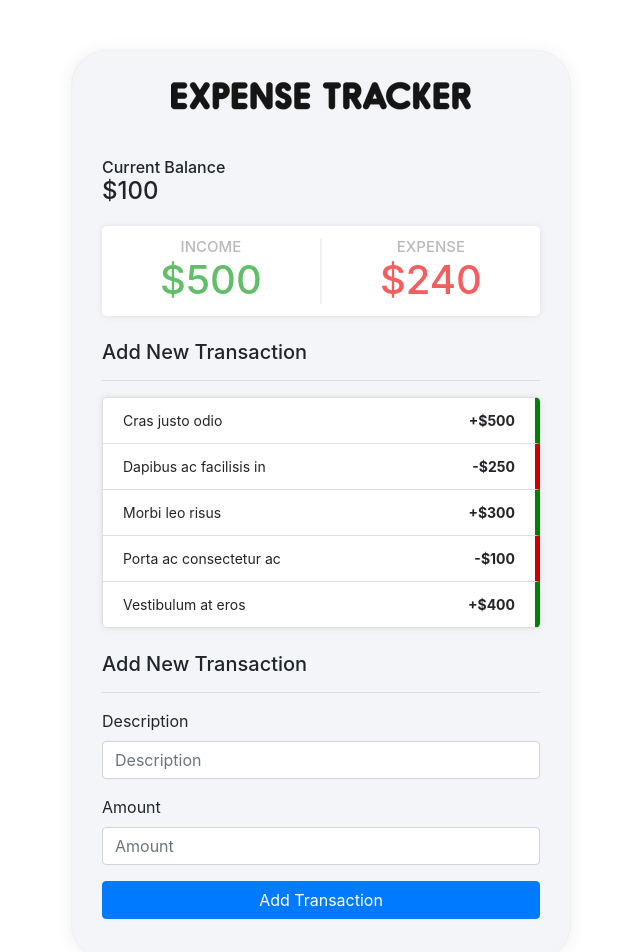
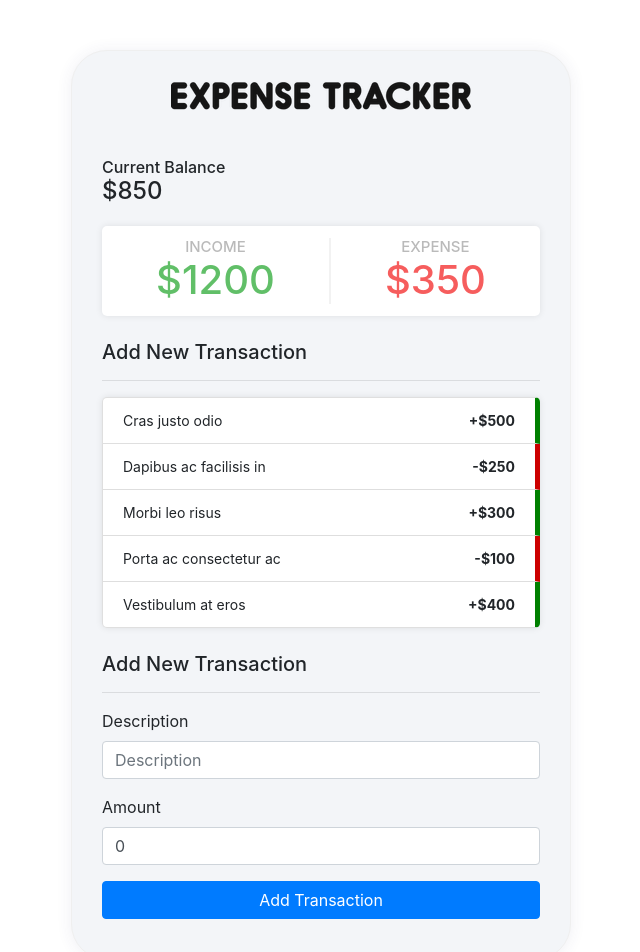
Before and after one commit to nomanaadma/Expense-Tracker-React-App, a React (Create React App) app: page / in a window 1280 px wide. Shown: the top 952 px of the page, without its empty margins (319-959 px from the left). Built offline with nearby package versions, Linux system fonts and the light colour scheme.

Commit message:
Dynamic Values in Components

```diff
--- a/src/components/balance.jsx
+++ b/src/components/balance.jsx
@@ -1,11 +1,16 @@
-import React from "react";
+import React, { useContext } from "react";
+import { GlobalContext } from "../context/globalStore";
 
 function Balance() {
+	let { transactions } = useContext(GlobalContext);
+
+	const amounts = transactions.map(transaction => transaction.amount);
+	const balance = amounts.reduce((total, item) => (total += item));
 
 	return (
 		<div className="balance">
 			<h6 className="mb-0">Current Balance</h6>
-			<h4>$100</h4>
+			<h4>${balance}</h4>
 		</div>
 	);
 }
--- a/src/components/history.jsx
+++ b/src/components/history.jsx
@@ -3,7 +3,7 @@ import { GlobalContext } from '../context/globalStore';
 
 function History() {
 
-	let { transactions } = useContext(GlobalContext);
+	let { transactions, deleteTransaction } = useContext(GlobalContext);
 
 	return (
 		<div className="history mt-4">
@@ -20,7 +20,7 @@ function History() {
 									: "list-group-item expense-list"
 							}
 						>
-							<i className="delete">X</i>
+							<i className="delete" onClick={ () => deleteTransaction(transaction)}>X</i>
 							{transaction.desc}
 							<span className="list-amount">
 								{transaction.amount > 0 ? "+" : "-"}$
--- a/src/components/incomeAndExpense.jsx
+++ b/src/components/incomeAndExpense.jsx
@@ -1,17 +1,29 @@
-import React from "react";
+import React, { useContext } from "react";
+import { GlobalContext } from '../context/globalStore';
 
 function IncomeAndExpense() {
+
+	let { transactions } = useContext(GlobalContext);
+
+	let amounts = transactions.map(transaction => transaction.amount);
+
+	const incomeList = amounts.filter(item => item > 0);
+	const income = incomeList.length ? incomeList.reduce((total, item) => total += item) : 0;
+
+	const expenseList = amounts.filter(item => item < 0);
+	const expense = expenseList.length ? expenseList.reduce((total, item) => total += item) * -1 : 0;
+
 	return (
 		<div className="expense-container text-center">
 			<h6 className="mb-0">
 				INCOME
-				<br /> <span className="income_amount fz-40">$500</span>
+				<br /> <span className="income_amount fz-40">${income}</span>
 			</h6>
 			<span className="divider">&nbsp;</span>
 			<h6 className="mb-0">
 				EXPENSE
 				<br />
-				<span className="expense_amount fz-40">$240</span>
+				<span className="expense_amount fz-40">${expense}</span>
 			</h6>
 		</div>
 	);
--- a/src/components/transactionForm.jsx
+++ b/src/components/transactionForm.jsx
@@ -1,15 +1,24 @@
-import React, { useState } from "react";
+import React, { useState, useContext } from "react";
+import { GlobalContext } from "../context/globalStore";
 
 function TransactionForm() {
+	let { addTransaction } = useContext(GlobalContext);
 
 	let [desc, setDesc] = useState("");
-	let [amount, setAmount] = useState("");
+	let [amount, setAmount] = useState(0);
+
+	function handleSubmit(e) {
+		e.preventDefault();
+		addTransaction({ amount: parseInt(amount), desc });
+		setDesc("");
+		setAmount(0);
+	}
 
 	return (
 		<div className="transaction-form mt-4">
 			<h5>Add New Transaction</h5>
 			<hr />
-			<form>
+			<form onSubmit={handleSubmit}>
 				<div className="form-group">
 					<label htmlFor="description">Description</label>
 					<input
@@ -17,17 +26,21 @@ function TransactionForm() {
 						className="form-control"
 						id="description"
 						placeholder="Description"
+						autoComplete="off"
 						onChange={e => setDesc(e.target.value)}
+						value={desc}
 					/>
 				</div>
 				<div className="form-group">
 					<label htmlFor="amount">Amount</label>
 					<input
-						type="text"
+						type="number"
 						className="form-control"
 						id="amount"
 						placeholder="Amount"
+						autoComplete="off"
 						onChange={e => setAmount(e.target.value)}
+						value={amount}
 					/>
 				</div>
 				<button type="submit" className="btn btn-primary btn-block">
--- a/src/context/appReducer.js
+++ b/src/context/appReducer.js
@@ -1,12 +1,12 @@
-const AppReducer = ((state, action) => {
-
+const AppReducer = (state, action) => {
 	switch (action.type) {
 		case "ADD_TRANSACTION":
 			return [action.payload, ...state];
+		case "DELETE_TRANSACTION":
+			return state.filter(transaction => transaction !== action.payload);
 		default:
 			return state;
 	}
-
-});
+};
 
 export default AppReducer;
--- a/src/context/globalStore.js
+++ b/src/context/globalStore.js
@@ -12,26 +12,27 @@ const initialState = [
 export const GlobalContext = createContext(initialState);
 
 export const GlobalProvider = ({ children, className }) => {
-
 	const [state, dispatch] = useReducer(AppReducer, initialState);
 
 	function addTransaction(transactionObj) {
 		dispatch({
-			type: 'ADD_TRANSACTION',
-			payload: {
-				amount: transactionObj.amount,
-				desc: transactionObj.desc
-			}
+			type: "ADD_TRANSACTION",
+			payload: transactionObj,
+		});
+	}
+
+	function deleteTransaction(transactionObj) {
+		dispatch({
+			type: "DELETE_TRANSACTION",
+			payload: transactionObj,
 		});
 	}
 
 	return (
 		<GlobalContext.Provider
-			value={{ transactions: state, addTransaction }}
+			value={{ transactions: state, addTransaction, deleteTransaction }}
 		>
-			<div className={className}>
-				{children}
-			</div>
+			<div className={className}>{children}</div>
 		</GlobalContext.Provider>
 	);
 };
```
